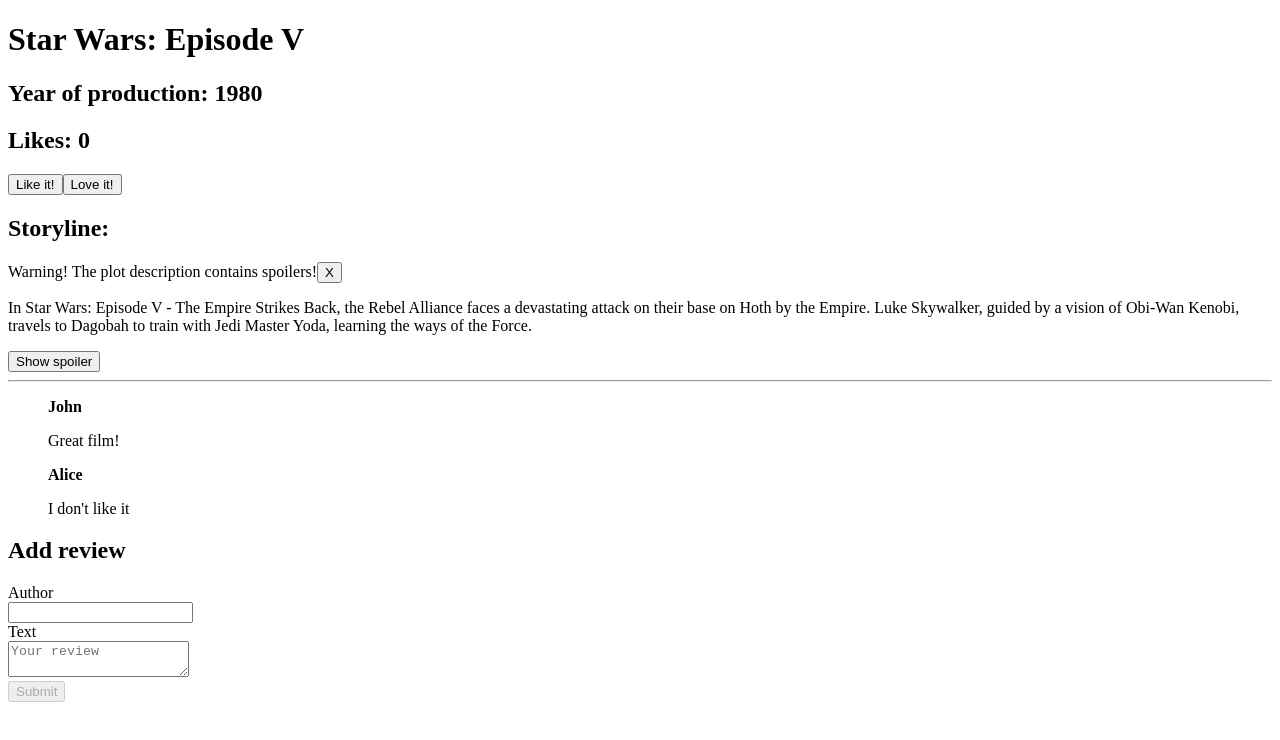
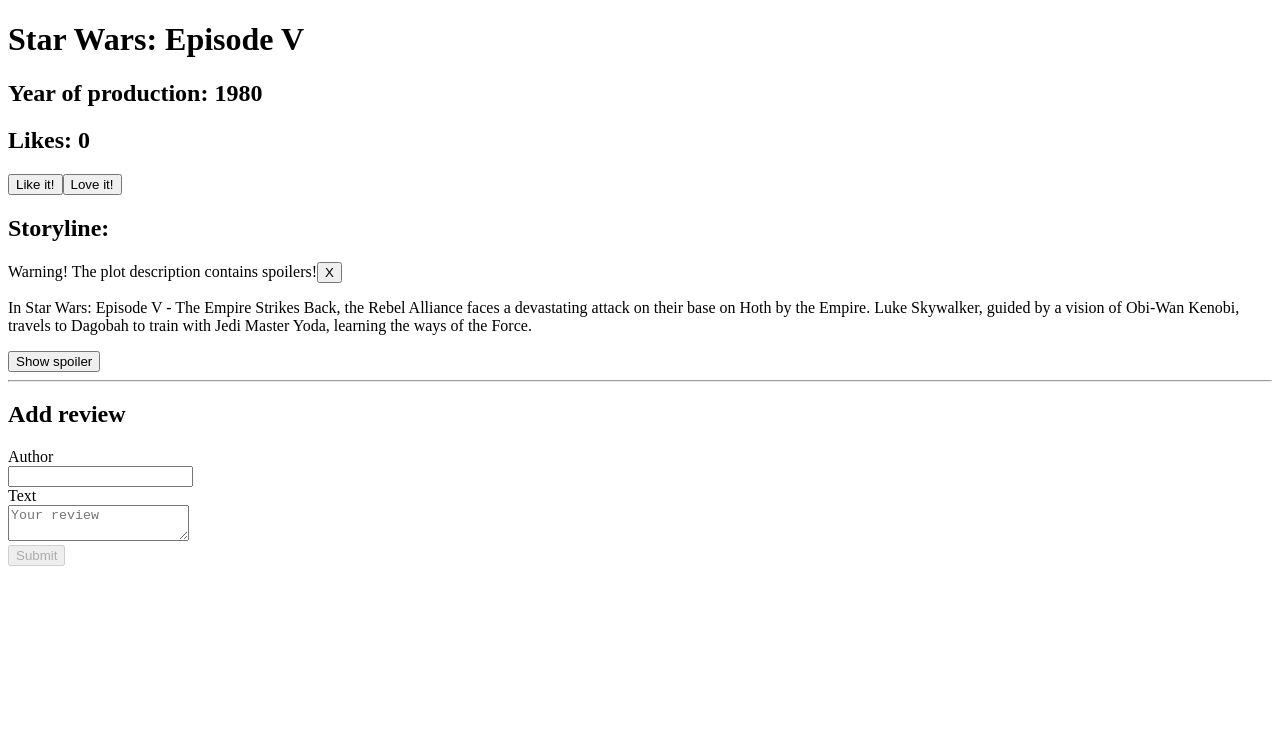
Before and after one commit to RobFyd/Card-React-Project, a React (Vite) app: page / in a window 1280 px wide. Shown: the top 740 px of the page. Built offline with nearby package versions, Linux system fonts and the light colour scheme.

Commit message:
feat: remove review rendering logic from Form component

```diff
--- a/src/components/Form.jsx
+++ b/src/components/Form.jsx
@@ -1,19 +1,8 @@
 import { useState } from "react";
-import { Review } from "./Review";
-
-const initialReviews = [
-  { author: "John", text: "Great film!", id: 1 },
-  { author: "Alice", text: "I don't like it", id: 2 },
-];
 
 export function Form() {
-  const [reviews, setReviews] = useState(initialReviews);
   const [inputValue, setInputValue] = useState("");
   const [textareaValue, setTextareaValue] = useState("");
-
-  const reviewsElement = reviews.map((r) => (
-    <Review key={r.id} author={r.author} text={r.text} />
-  ));
 
   function handleSubmit(event) {
     event.preventDefault();
@@ -21,9 +10,9 @@
     const author = inputValue;
     const text = textareaValue;
 
-    setReviews((prevReviews) => {
-      return [{ author, text, id: prevReviews.length + 1 }, ...prevReviews];
-    });
+    // setReviews((prevReviews) => {
+    //   return [{ author, text, id: prevReviews.length + 1 }, ...prevReviews];
+    // });
 
     setInputValue("");
     setTextareaValue("");
@@ -32,7 +21,6 @@
   return (
     <>
       <hr />
-      <ul>{reviewsElement}</ul>
       <h2>Add review</h2>
       <form onSubmit={handleSubmit}>
         <div>
```
